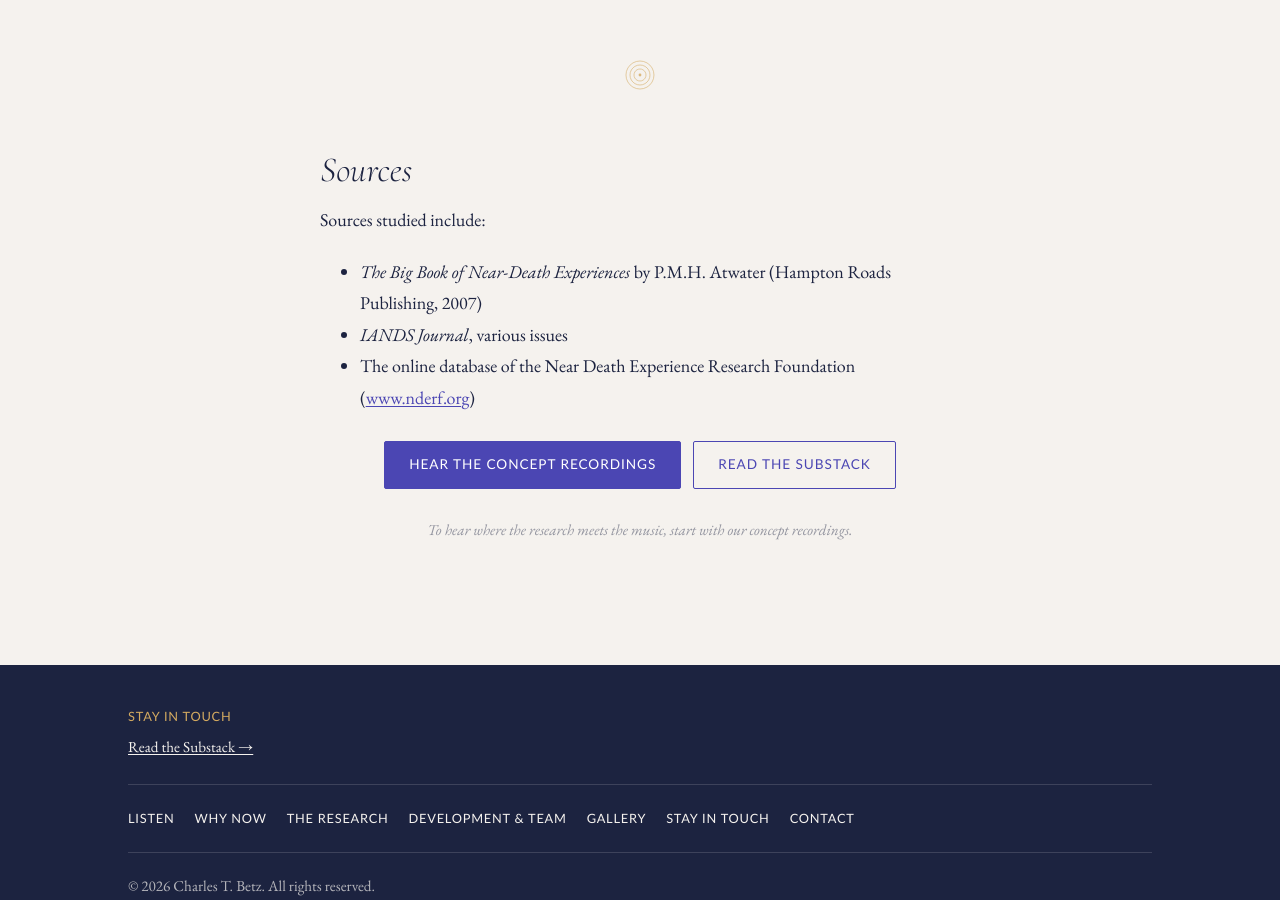
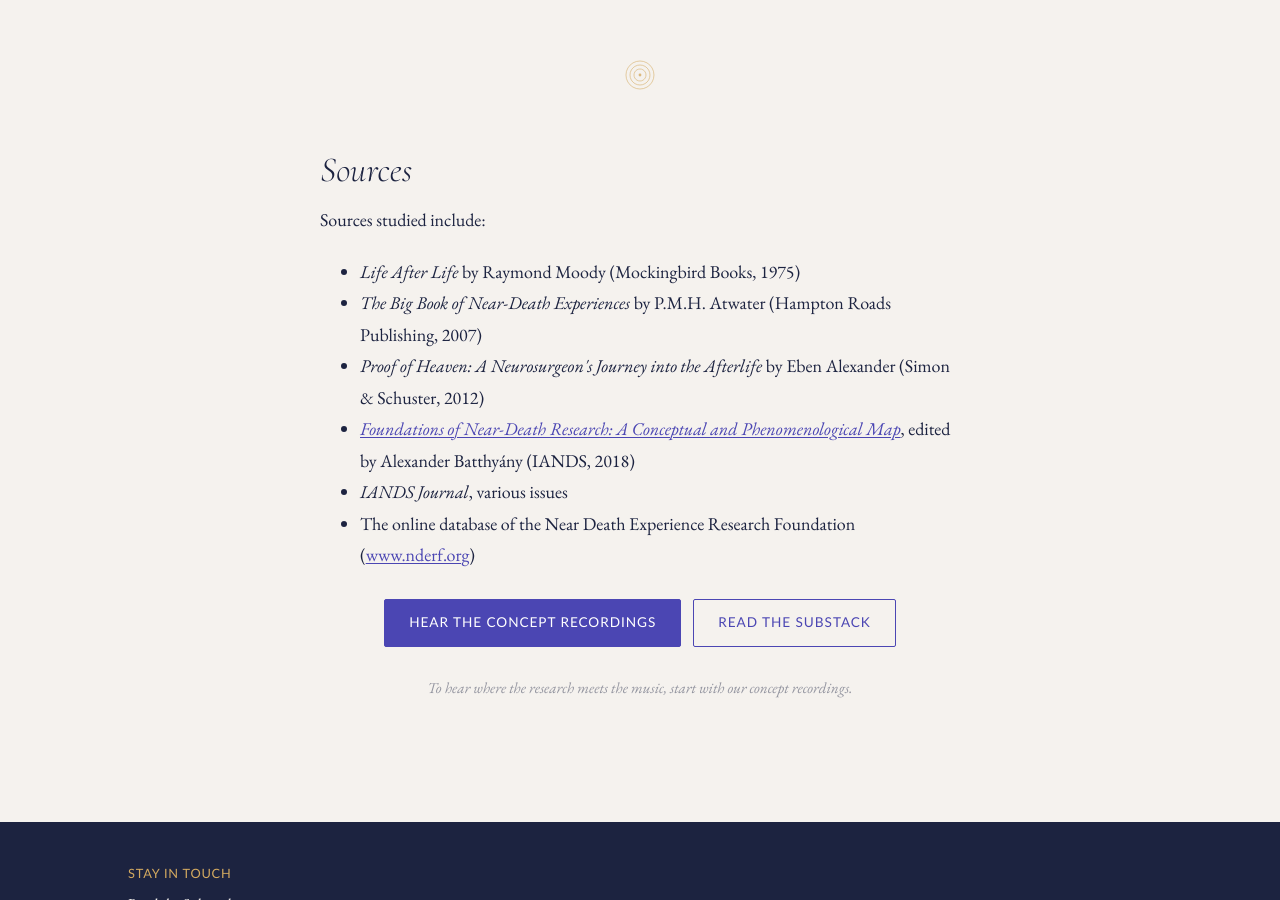
Before and after one commit to CharlesTBetz/5mlowroad, a Jekyll site: the page built from research.md, in a window 1280 px wide and 900 px high, scrolled down 1765 px. Built offline with Jekyll 4.4.1, drawn with Linux system fonts in a browser that asks for light colours.

Commit message:
Research: add Moody, Eben Alexander, and Batthyany to Sources
Life After Life (Moody, 1975), Proof of Heaven (Alexander, 2012), and the
Batthyany-edited Foundations of Near-Death Research (2018); list now reads
chronologically.

Co-Authored-By: Claude Opus 4.8 (1M context) <noreply@anthropic.com>
Claude-Session: https://claude.ai/code/session_015cRxXaB5iadv9MAFDv9jfY

```diff
--- a/research.md
+++ b/research.md
@@ -43,7 +43,10 @@ Charles T. Betz read *Life After Life* when it first came out and has been a spi
 Sources studied include:
 
 <ul>
+  <li><em>Life After Life</em> by Raymond Moody (Mockingbird Books, 1975)</li>
   <li><em>The Big Book of Near-Death Experiences</em> by P.M.H. Atwater (Hampton Roads Publishing, 2007)</li>
+  <li><em>Proof of Heaven: A Neurosurgeon's Journey into the Afterlife</em> by Eben Alexander (Simon &amp; Schuster, 2012)</li>
+  <li><em><a href="https://www.amazon.com/Foundations-Near-Death-Research-Conceptual-Phenomenological-ebook/dp/B07J5CH8NQ">Foundations of Near-Death Research: A Conceptual and Phenomenological Map</a></em>, edited by Alexander Batthyány (IANDS, 2018)</li>
   <li><em>IANDS Journal</em>, various issues</li>
   <li>The online database of the Near Death Experience Research Foundation (<a href="https://www.nderf.org" target="_blank" rel="noopener">www.nderf.org</a>)</li>
 </ul>
```
